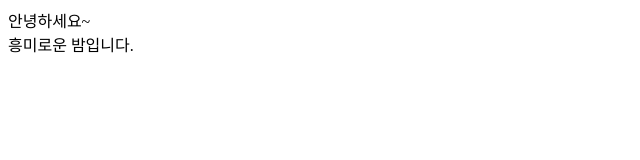
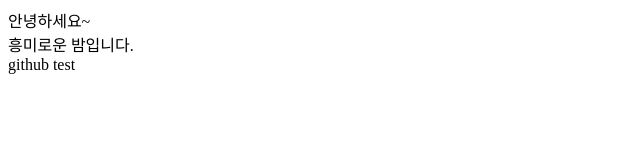
Before and after one commit to curiousgraphy/colavolab, a plain HTML site: page index.html in a window 1280 px wide. Shown: the full height of the page, 0-640 px from the left. Drawn offline with Linux system fonts and the light colour scheme.

Commit message:
test for github
i try putting tother

```diff
--- a/index.html
+++ b/index.html
@@ -2,11 +2,11 @@
 <html>
   <head>
     <meta charset="utf-8">
-    <title></title>
+    <title>Git 1</title>
   </head>
   <body>
       안녕하세요~ <br>
-      흥미로운 밤입니다.
-
+      흥미로운 밤입니다. <br>
+      github test
   </body>
 </html>
```
Also changed, not shown: 1 other file.
